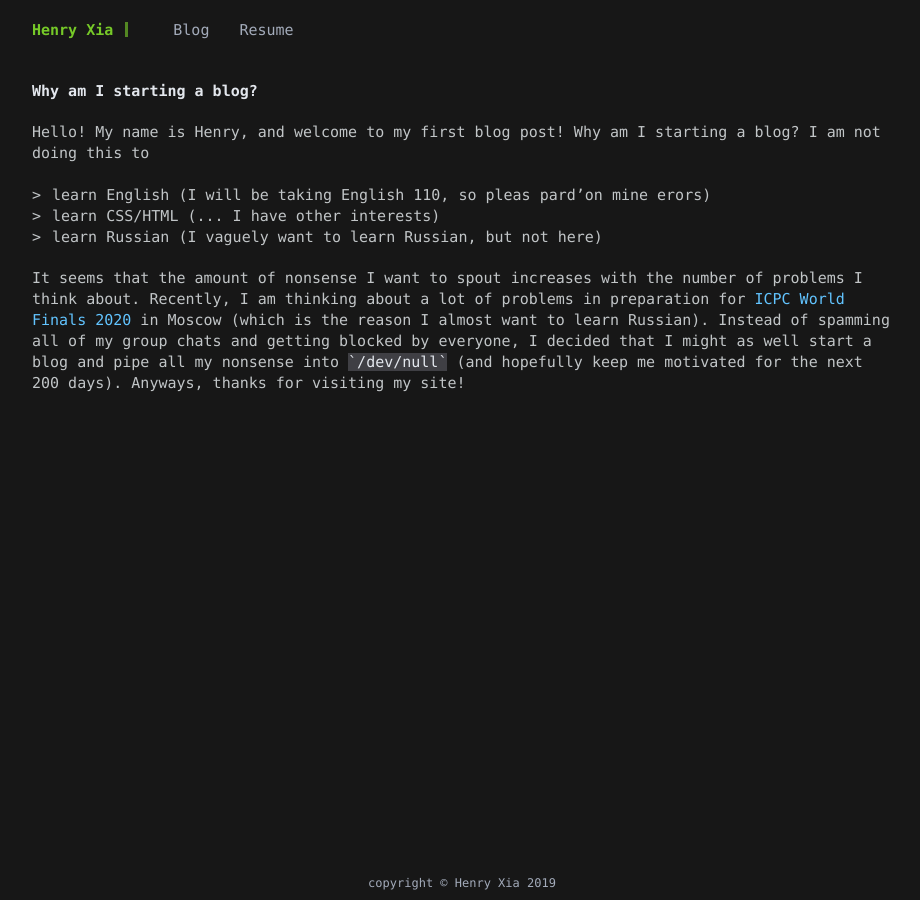
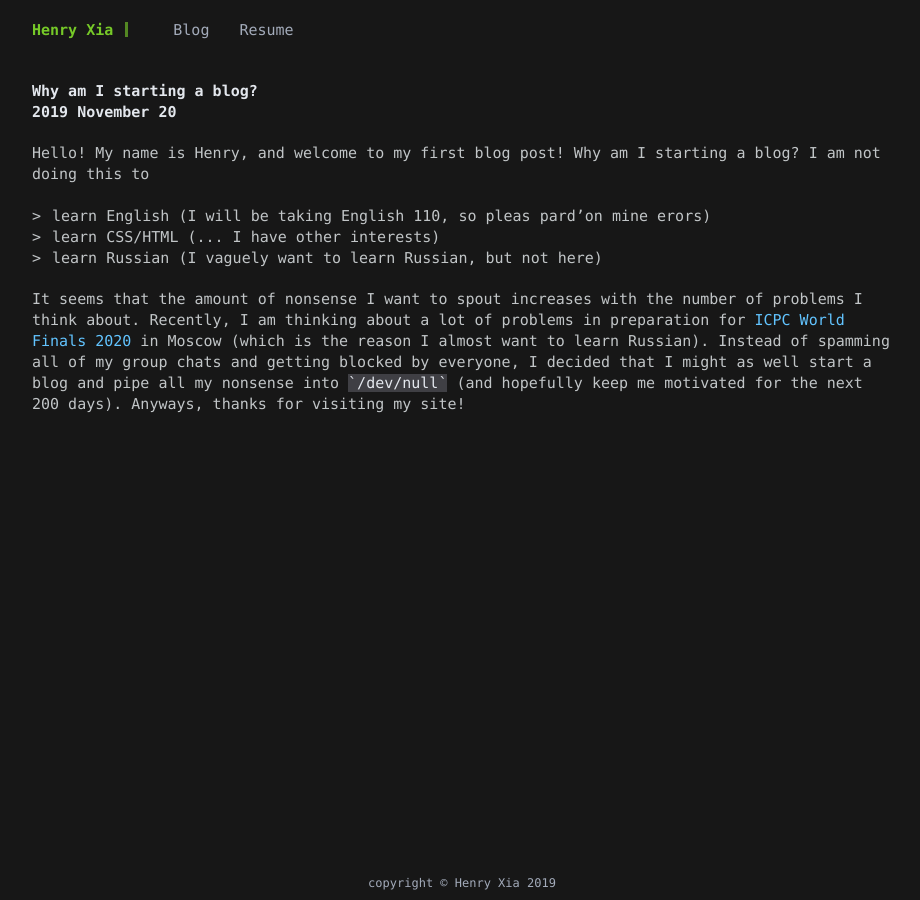
Before and after one commit to ehnryx/ehnryx.github.io, a Jekyll site: the page built from _posts/2019-11-20-why.md, in a window 1280 px wide. Shown: the whole page, without its empty margins (178-1098 px from the left). Built offline with Jekyll 4.4.1, drawn with Linux system fonts in a browser that asks for light colours.

Commit message:
add date to blog posts

```diff
--- /dev/null
+++ b/_layouts/post.html
@@ -0,0 +1,22 @@
+<!DOCTYPE html>
+<html>
+	{% include head.html %}
+
+	<body>
+		<div class="main-content">
+			{% include navbar.html %}
+
+			<div class="container terminal">
+				<h1>
+					{{ page.title }}<br/>
+					{{ page.date | date: "%Y %B %d" }}
+				</h1>
+
+				{{ content }}
+			</div>
+		</div>
+
+		{% include footer.html %}
+	</body>
+
+</html>
```
Also changed, not shown: _posts/2019-11-20-why.md (+1 -1 lines).
